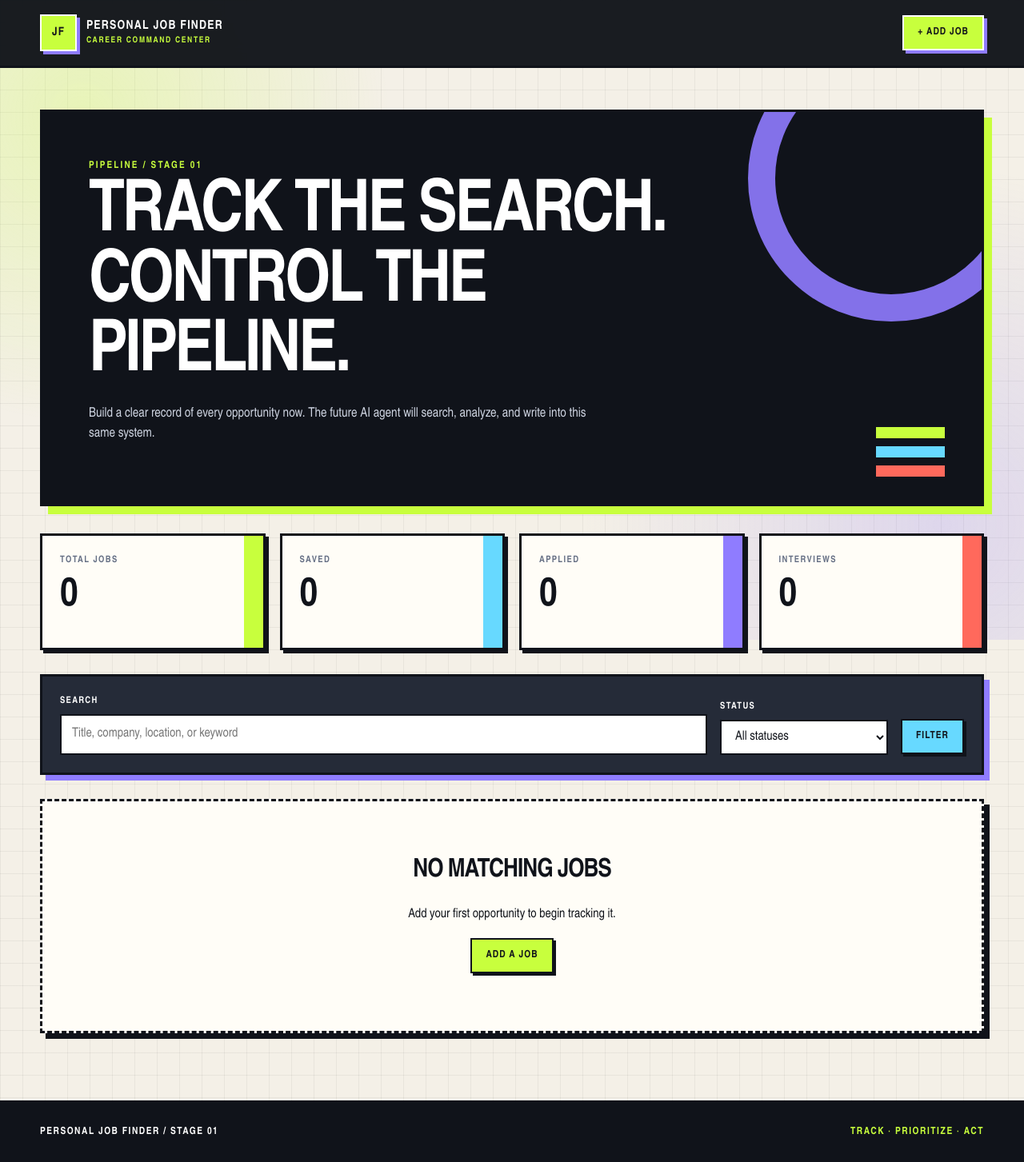
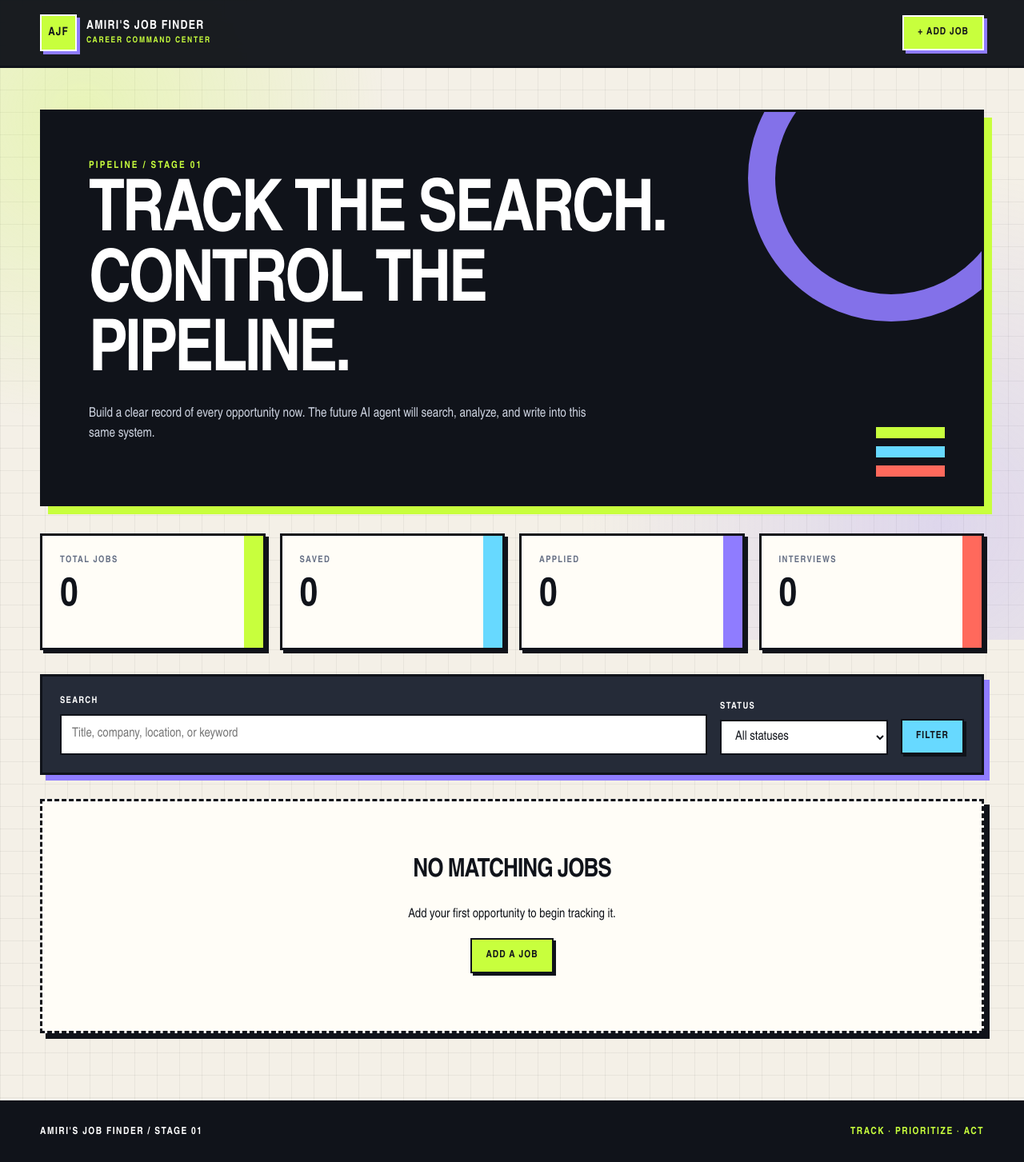
Before and after one commit to aprescod12/personal-job-finder, a Django app: page / in a window 1280 px wide. Shown: the whole page at 80% size. Run offline with Django 5.2, Linux system fonts and the light colour scheme; data that the repository does not hold is empty.

Commit message:
Rename application to Amiri's Job Finder

```diff
--- a/tracker/templates/tracker/base.html
+++ b/tracker/templates/tracker/base.html
@@ -4,16 +4,16 @@
 <head>
     <meta charset="UTF-8">
     <meta name="viewport" content="width=device-width, initial-scale=1.0">
-    <title>{% block title %}Personal Job Finder{% endblock %}</title>
+    <title>{% block title %}Amiri's Job Finder{% endblock %}</title>
     <link rel="stylesheet" href="{% static 'tracker/styles.css' %}">
 </head>
 <body>
     <header class="site-header">
         <div class="container nav-row">
-            <a class="brand" href="{% url 'job_list' %}" aria-label="Personal Job Finder dashboard">
-                <span class="brand-mark">JF</span>
+            <a class="brand" href="{% url 'job_list' %}" aria-label="Amiri's Job Finder dashboard">
+                <span class="brand-mark">AJF</span>
                 <span class="brand-copy">
-                    <strong>PERSONAL JOB FINDER</strong>
+                    <strong>AMIRI'S JOB FINDER</strong>
                     <small>CAREER COMMAND CENTER</small>
                 </span>
             </a>
@@ -27,7 +27,7 @@
 
     <footer class="site-footer">
         <div class="container footer-row">
-            <span>PERSONAL JOB FINDER / STAGE 01</span>
+            <span>AMIRI'S JOB FINDER / STAGE 01</span>
             <span class="footer-code">TRACK · PRIORITIZE · ACT</span>
         </div>
     </footer>
```
